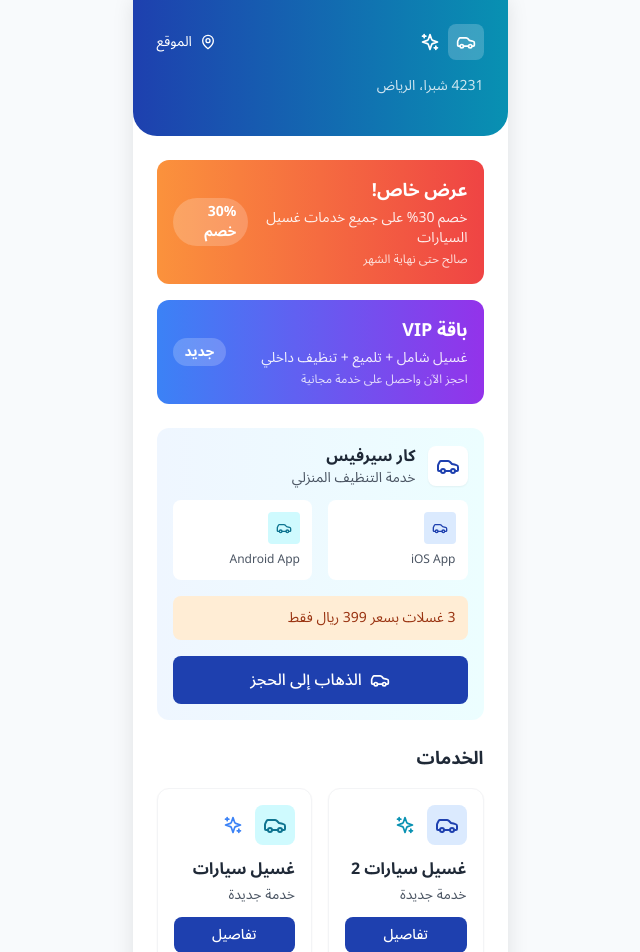
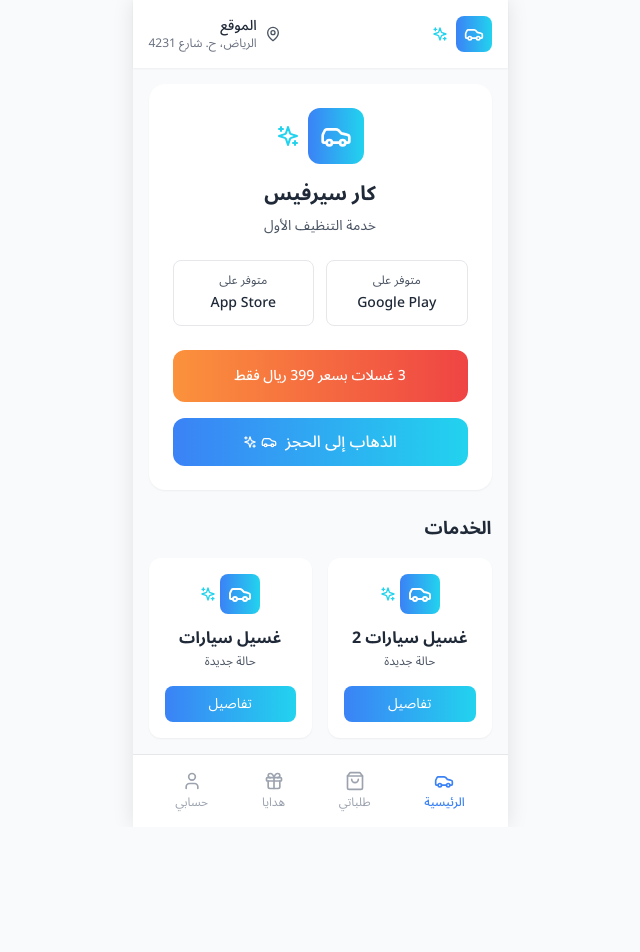
Before and after one commit to lonsieur-bit/prorpo, a React (Vite) app: page /home in a window 1280 px wide. Shown: the top 952 px of the page, without its empty margins (320-960 px from the left). After the commit the page ends 827 px from the top, so only its background shows below. Built offline with nearby package versions, Linux system fonts and the light colour scheme.

Commit message:
Redesign home page to match the provided layout

```diff
--- a/src/components/HomeScreen.tsx
+++ b/src/components/HomeScreen.tsx
@@ -1,6 +1,6 @@
 import React from 'react';
 import { useNavigate } from 'react-router-dom';
-import { MapPin, Car, Sparkles, Calendar, User } from 'lucide-react';
+import { MapPin, Car, Sparkles, Calendar, User, Gift, ShoppingBag } from 'lucide-react';
 import { useApp } from '../context/AppContext';
 
 export default function HomeScreen() {
@@ -9,142 +9,126 @@ export default function HomeScreen() {
 
   return (
     <div className="screen-container">
-      <div className="flex flex-col h-full">
-        <div className="bg-gradient-to-r from-primary-600 to-secondary-500 text-white p-6 rounded-b-3xl">
-          <div className="flex items-center justify-between mb-4">
+      <div className="flex flex-col h-full bg-gray-50">
+        {/* Header */}
+        <div className="bg-white p-4 shadow-sm">
+          <div className="flex items-center justify-between">
+            <div className="flex items-center gap-3">
               <div className="flex items-center gap-2">
-              <div className="bg-white/20 p-2 rounded-lg">
-                <Car size={20} />
+                <div className="bg-gradient-to-r from-blue-500 to-cyan-400 p-2 rounded-lg">
+                  <Car size={20} className="text-white" />
                 </div>
-              <Sparkles size={20} />
+                <Sparkles size={16} className="text-cyan-400" />
+              </div>
             </div>
             <div className="flex items-center gap-2">
-              <MapPin size={16} />
-              <span className="text-sm">الموقع</span>
-            </div>
-          </div>
-
-          <div className="mb-4">
-            <p className="text-white/80 text-sm">4231 شبرا، الرياض</p>
-          </div>
-        </div>
-
-        <div className="flex-1 p-6">
-          <div className="mb-6">
-            <div className="bg-gradient-to-r from-orange-400 to-red-500 rounded-xl p-4 text-white mb-4">
-              <div className="flex items-center justify-between">
-                <div>
-                  <h3 className="text-lg font-bold mb-1">عرض خاص!</h3>
-                  <p className="text-sm opacity-90">خصم 30% على جميع خدمات غسيل السيارات</p>
-                  <p className="text-xs opacity-80 mt-1">صالح حتى نهاية الشهر</p>
-                </div>
+              <MapPin size={16} className="text-gray-600" />
               <div className="text-right">
-                  <div className="bg-white/20 px-3 py-1 rounded-full text-sm font-bold">
-                    30% خصم
+                <p className="text-sm font-medium text-gray-800">الموقع</p>
+                <p className="text-xs text-gray-500">الرياض، ح. شارع 4231</p>
               </div>
             </div>
           </div>
         </div>
 
-            <div className="bg-gradient-to-r from-blue-500 to-purple-600 rounded-xl p-4 text-white">
-              <div className="flex items-center justify-between">
+        <div className="flex-1 p-4 space-y-6">
+          {/* Main Service Card */}
+          <div className="bg-white rounded-2xl p-6 shadow-sm">
+            <div className="text-center mb-6">
+              <div className="flex items-center justify-center gap-2 mb-4">
+                <div className="bg-gradient-to-r from-blue-500 to-cyan-400 p-3 rounded-xl">
+                  <Car size={32} className="text-white" />
+                </div>
+                <Sparkles size={24} className="text-cyan-400" />
+              </div>
+              <h2 className="text-xl font-bold text-gray-800 mb-2">كار سيرفيس</h2>
+              <p className="text-gray-600 text-sm">خدمة التنظيف الأول</p>
+            </div>
+
+            {/* App Store Buttons */}
+            <div className="flex gap-3 mb-6">
+              <div className="flex-1 border border-gray-200 rounded-lg p-3 text-center">
+                <div className="text-xs text-gray-600 mb-1">متوفر على</div>
+                <div className="text-sm font-medium text-gray-800">Google Play</div>
+              </div>
+              <div className="flex-1 border border-gray-200 rounded-lg p-3 text-center">
+                <div className="text-xs text-gray-600 mb-1">متوفر على</div>
+                <div className="text-sm font-medium text-gray-800">App Store</div>
+              </div>
+            </div>
+
+            {/* Offer Banner */}
+            <div className="bg-gradient-to-r from-orange-400 to-red-500 rounded-xl p-4 text-white text-center mb-4">
+              <p className="text-sm font-medium">3 غسلات بسعر 399 ريال فقط</p>
+            </div>
+
+            {/* Book Button */}
+            <button
+              onClick={() => navigate('/booking')}
+              className="w-full bg-gradient-to-r from-blue-500 to-cyan-400 text-white font-medium py-3 px-6 rounded-xl flex items-center justify-center gap-2"
+            >
+              الذهاب إلى الحجز
+              <div className="flex items-center gap-1">
+                <Car size={16} />
+                <Sparkles size={14} />
+              </div>
+            </button>
+          </div>
+
+          {/* Services Section */}
           <div>
-                  <h3 className="text-lg font-bold mb-1">باقة VIP</h3>
-                  <p className="text-sm opacity-90">غسيل شامل + تلميع + تنظيف داخلي</p>
-                  <p className="text-xs opacity-80 mt-1">احجز الآن واحصل على خدمة مجانية</p>
+            <h3 className="text-lg font-bold text-gray-800 mb-4 text-right">الخدمات</h3>
+            <div className="grid grid-cols-2 gap-4">
+              {/* Service Card 1 */}
+              <div className="bg-white rounded-xl p-4 shadow-sm">
+                <div className="text-center mb-4">
+                  <div className="flex items-center justify-center gap-1 mb-3">
+                    <div className="bg-gradient-to-r from-blue-500 to-cyan-400 p-2 rounded-lg">
+                      <Car size={24} className="text-white" />
                     </div>
-                <div className="text-right">
-                  <div className="bg-white/20 px-3 py-1 rounded-full text-sm font-bold">
-                    جديد
+                    <Sparkles size={16} className="text-cyan-400" />
                   </div>
+                  <h4 className="font-bold text-gray-800 mb-1">غسيل سيارات 2</h4>
+                  <p className="text-xs text-gray-600 mb-3">حالة جديدة</p>
+                </div>
+                <button className="w-full bg-gradient-to-r from-blue-500 to-cyan-400 text-white text-sm py-2 rounded-lg">
+                  تفاصيل
+                </button>
+              </div>
+
+              {/* Service Card 2 */}
+              <div className="bg-white rounded-xl p-4 shadow-sm">
+                <div className="text-center mb-4">
+                  <div className="flex items-center justify-center gap-1 mb-3">
+                    <div className="bg-gradient-to-r from-blue-500 to-cyan-400 p-2 rounded-lg">
+                      <Car size={24} className="text-white" />
+                    </div>
+                    <Sparkles size={16} className="text-cyan-400" />
+                  </div>
+                  <h4 className="font-bold text-gray-800 mb-1">غسيل سيارات</h4>
+                  <p className="text-xs text-gray-600 mb-3">حالة جديدة</p>
+                </div>
+                <button className="w-full bg-gradient-to-r from-blue-500 to-cyan-400 text-white text-sm py-2 rounded-lg">
+                  تفاصيل
+                </button>
               </div>
             </div>
           </div>
         </div>
 
-          <div className="mb-6">
-            <div className="bg-gradient-to-r from-primary-50 to-secondary-50 p-4 rounded-xl">
-              <div className="flex items-center gap-3 mb-3">
-                <div className="bg-white p-2 rounded-lg shadow-sm">
-                  <Car size={24} className="text-primary-600" />
-                </div>
-                <div>
-                  <h3 className="font-bold text-gray-800">كار سيرفيس</h3>
-                  <p className="text-sm text-gray-600">خدمة التنظيف المنزلي</p>
-                </div>
-              </div>
-
-              <div className="flex gap-4 mb-4">
-                <div className="flex-1 bg-white p-3 rounded-lg">
-                  <div className="w-8 h-8 bg-primary-100 rounded mb-2 flex items-center justify-center">
-                    <Car size={16} className="text-primary-600" />
-                  </div>
-                  <p className="text-xs text-gray-600">iOS App</p>
-                </div>
-                <div className="flex-1 bg-white p-3 rounded-lg">
-                  <div className="w-8 h-8 bg-secondary-100 rounded mb-2 flex items-center justify-center">
-                    <Car size={16} className="text-secondary-600" />
-                  </div>
-                  <p className="text-xs text-gray-600">Android App</p>
-                </div>
-              </div>
-
-              <div className="bg-orange-100 p-3 rounded-lg mb-4">
-                <p className="text-sm text-orange-800">3 غسلات بسعر 399 ريال فقط</p>
-              </div>
-
-              <button
-                onClick={() => navigate('/booking')}
-                className="btn-primary flex items-center justify-center gap-2"
-              >
-                <Car size={20} />
-                الذهاب إلى الحجز
-              </button>
-            </div>
-          </div>
-
-          <div className="mb-6">
-            <h2 className="text-lg font-bold text-gray-800 mb-4">الخدمات</h2>
-            <div className="grid grid-cols-2 gap-4">
-              <div className="card">
-                <div className="flex items-center gap-3 mb-3">
-                  <div className="bg-primary-100 p-2 rounded-lg">
-                    <Car size={24} className="text-primary-600" />
-                  </div>
-                  <Sparkles size={20} className="text-secondary-500" />
-                </div>
-                <h3 className="font-bold text-gray-800 mb-1">غسيل سيارات 2</h3>
-                <p className="text-sm text-gray-600 mb-3">خدمة جديدة</p>
-                <button className="btn-primary text-sm py-2">تفاصيل</button>
-              </div>
-
-              <div className="card">
-                <div className="flex items-center gap-3 mb-3">
-                  <div className="bg-secondary-100 p-2 rounded-lg">
-                    <Car size={24} className="text-secondary-600" />
-                  </div>
-                  <Sparkles size={20} className="text-primary-500" />
-                </div>
-                <h3 className="font-bold text-gray-800 mb-1">غسيل سيارات</h3>
-                <p className="text-sm text-gray-600 mb-3">خدمة جديدة</p>
-                <button className="btn-primary text-sm py-2">تفاصيل</button>
-              </div>
-            </div>
-          </div>
-        </div>
-
+        {/* Bottom Navigation */}
         <div className="bg-white border-t border-gray-200 p-4">
           <div className="flex justify-around">
             <button className="flex flex-col items-center gap-1">
-              <Car size={20} className="text-primary-600" />
-              <span className="text-xs text-primary-600">الرئيسية</span>
+              <Car size={20} className="text-blue-500" />
+              <span className="text-xs text-blue-500 font-medium">الرئيسية</span>
             </button>
             <button className="flex flex-col items-center gap-1">
-              <Calendar size={20} className="text-gray-400" />
+              <ShoppingBag size={20} className="text-gray-400" />
               <span className="text-xs text-gray-400">طلباتي</span>
             </button>
             <button className="flex flex-col items-center gap-1">
-              <Sparkles size={20} className="text-gray-400" />
+              <Gift size={20} className="text-gray-400" />
               <span className="text-xs text-gray-400">هدايا</span>
             </button>
             <button
```
Lines whose indentation alone changed are shown as unchanged.
